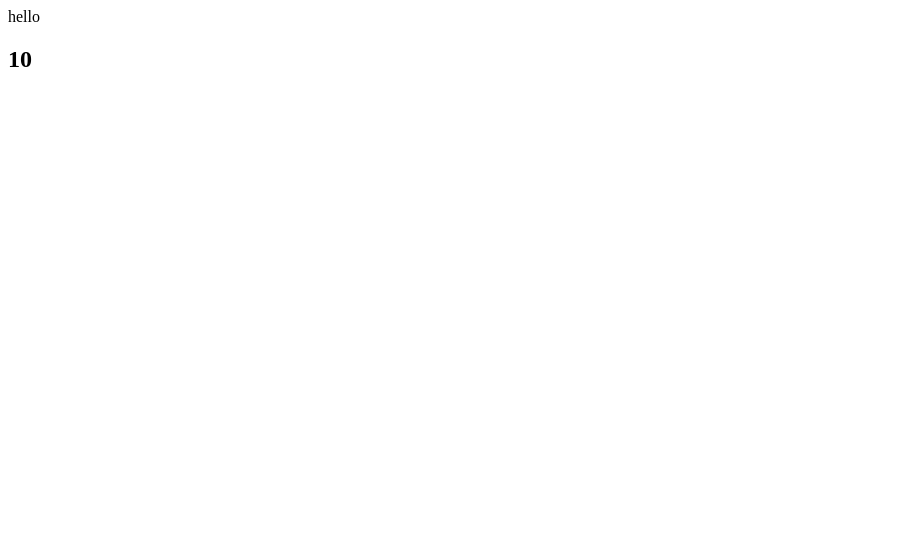
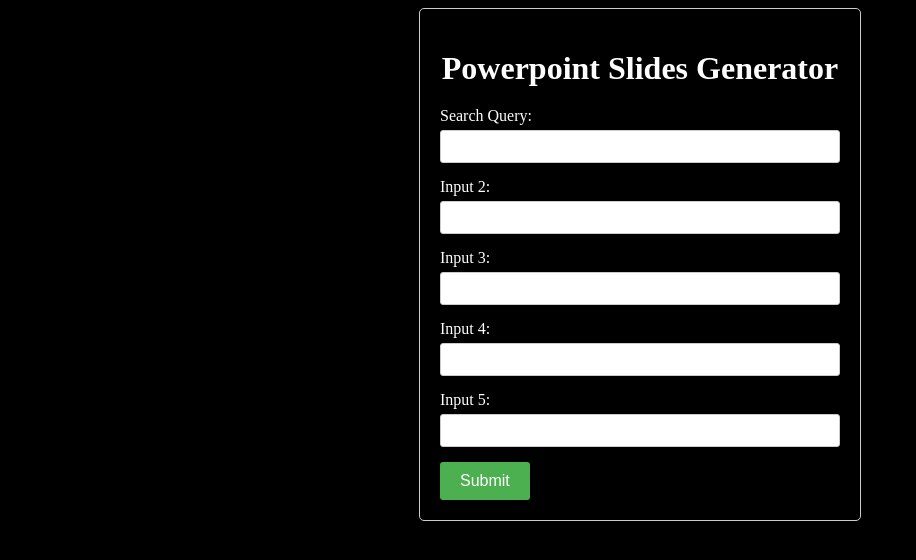
Before and after one commit to JoelIrawanLim/pptx-generator, a Flask app: page / in a window 1280 px wide. Before the commit the part shown is almost empty. Shown: the top 560 px of the page, without its empty margins (0-916 px from the left). Run offline with Flask 3, Linux system fonts and the light colour scheme.

Commit message:
linked webpage with flask

```diff
--- a/app/app.py
+++ b/app/app.py
@@ -1,12 +1,27 @@
-from flask import Flask,render_template
-import data
+from flask import Flask, render_template, request
 
 app = Flask(__name__)
 
-data_from_file = data.get_data()
-@app.route("/")
-def main():
-   return render_template("index.html", data=data_from_file)
+@app.route('/', methods=['GET', 'POST'])
+def home():
+    if request.method == 'POST':
+        # Get data from form
+        search_query = request.form['searchquery']
+        input2 = request.form['input2']
+        input3 = request.form['input3']
+        input4 = request.form['input4']
+        input5 = request.form['input5']
 
-if __name__=="__main__":
-   app.run(debug=True)
+        # Save or print for now
+        print(f"Input 1: {search_query}")
+        print(f"Input 2: {input2}")
+        print(f"Input 3: {input3}")
+        print(f"Input 4: {input4}")
+        print(f"Input 5: {input5}")
+
+        return render_template('index.html')
+    else:
+        return render_template('index.html')
+
+if __name__ == '__main__':
+    app.run(debug=True)
--- /dev/null
+++ b/app/static/style.css
@@ -0,0 +1,48 @@
+html {
+   color:white;
+   background-color:black;
+}
+
+.container {
+    width: 400px;
+    margin: 0 auto;
+    padding: 20px;
+    border: 1px solid #ccc;
+    border-radius: 5px;
+    box-shadow: 0 0 10px rgba(0, 0, 0, 0.1);
+}
+
+h1 {
+    text-align: center;
+    margin-bottom: 20px;
+}
+
+.form-group {
+    margin-bottom: 15px;
+}
+
+label {
+    display: block;
+    margin-bottom: 5px;
+}
+
+input[type="text"] {
+    width: 100%;
+    padding: 8px;
+    border: 1px solid #ccc;
+    border-radius: 3px;
+    box-sizing: border-box;
+}
+
+button[type="submit"] {
+    background-color: #4CAF50; /* Green */
+    border: none;
+    color: white;
+    padding: 10px 20px;
+    text-align: center;
+    text-decoration: none;
+    display: inline-block;
+    font-size: 16px;
+    border-radius: 3px;
+    cursor: pointer;
+}
--- a/app/templates/index.html
+++ b/app/templates/index.html
@@ -1,13 +1,37 @@
 <!DOCTYPE html>
 <html lang="en">
 <head>
-   <meta charset="UTF-8">
-   <meta http-equiv="X-UA-Compatible" content="IE=edge">
-   <meta name="viewport" content="width=device-width, initial-scale=1.0">
-   <title>Document</title>
+    <meta charset="UTF-8">
+    <meta name="viewport" content="width=device-width, initial-scale=1.0">
+    <title>Replit Form</title>
+   <link rel="stylesheet" href="{{ url_for('static', filename='style.css') }}">
 </head>
-<body
-   <h1>{{data.example_data}}</h1>
-   <h2>{{data.example_data2}}</h2>
+<body>
+    <div class="container">
+        <h1>Powerpoint Slides Generator</h1>
+        <form method="POST" action="/">
+            <div class="form-group">
+                <label for="searchquery">Search Query:</label>
+                <input type="text" id="searchquery" name="searchquery" required>
+            </div>
+            <div class="form-group">
+                <label for="input2">Input 2:</label>
+                <input type="text" id="input2" name="input2" required>
+            </div>
+            <div class="form-group">
+                <label for="input3">Input 3:</label>
+                <input type="text" id="input3" name="input3" required>
+            </div>
+            <div class="form-group">
+                <label for="input4">Input 4:</label>
+                <input type="text" id="input4" name="input4" required>
+            </div>
+            <div class="form-group">
+                <label for="input5">Input 5:</label>
+                <input type="text" id="input5" name="input5" required>
+            </div>
+            <button type="submit">Submit</button>
+        </form>
+    </div>
 </body>
 </html>
```
Also changed, not shown: pyproject.toml (added, +16 -0 lines), 1 other file.
